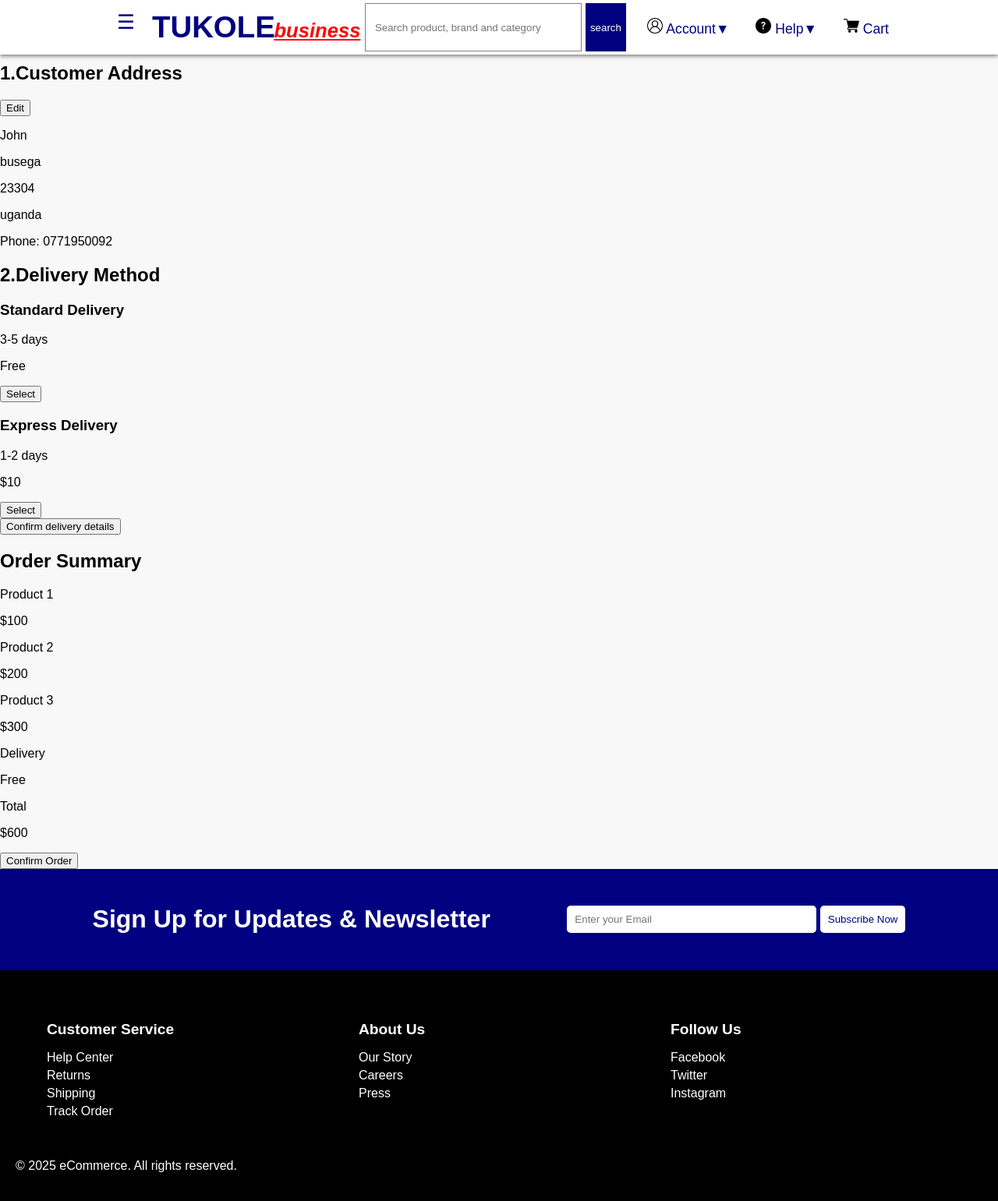
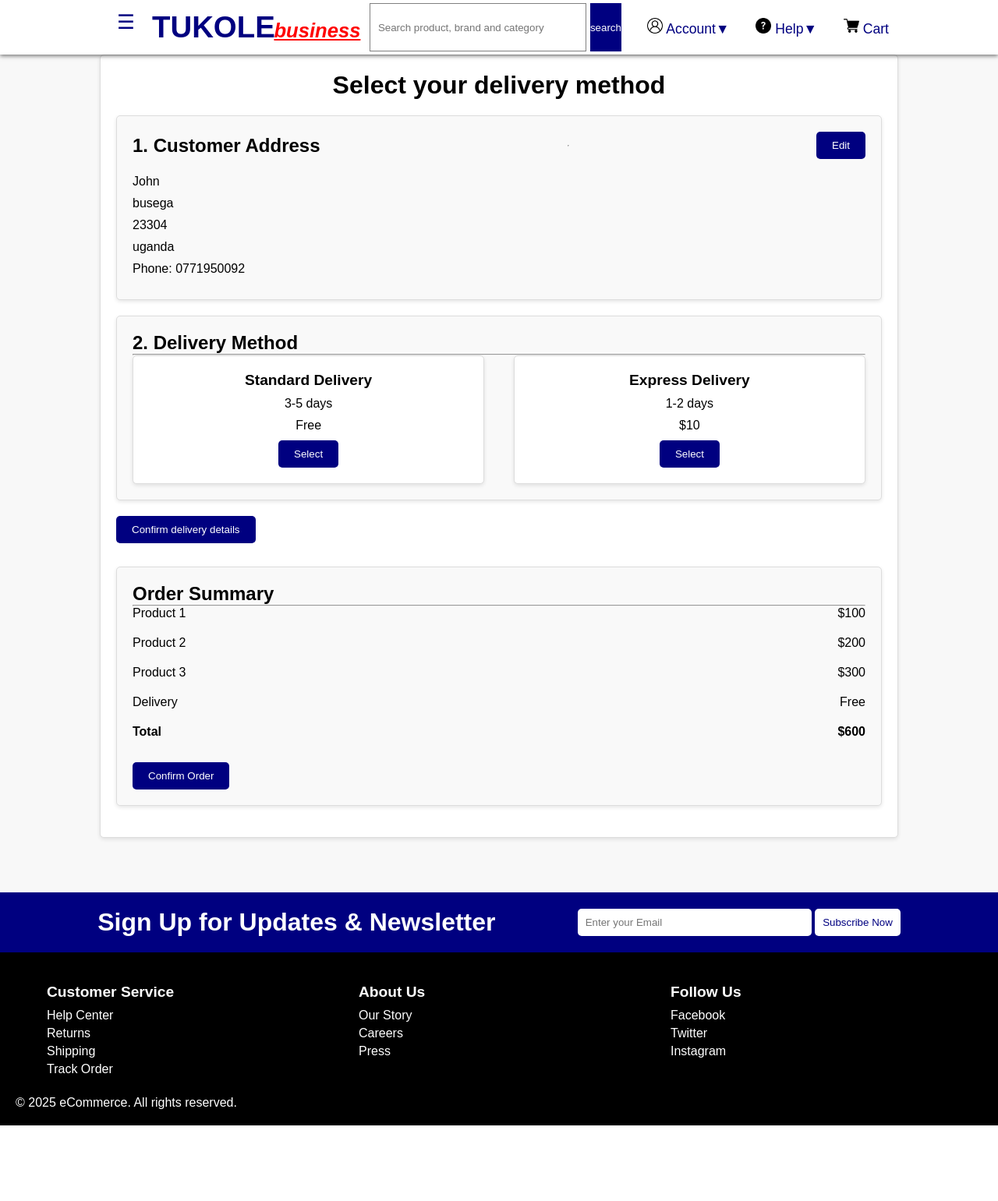
Before and after one commit to shanon082/E-commerce, a PHP site: page /check-out.php in a window 1280 px wide. Shown: the whole page at 78% size. After the commit the page ends 1444 px from the top, so only its background shows below. Run offline with PHP 8.4, Linux system fonts and the light colour scheme.

Commit message:
E-commerce project php

```diff
--- /dev/null
+++ b/admin/footer.php
@@ -0,0 +1,3 @@
+<footer>
+    <p>&copy; 2023 TUKOLE Business. All rights reserved.</p>
+</footer>
--- a/check-out.php
+++ b/check-out.php
@@ -7,7 +7,8 @@ session_start();
 <head>
     <meta charset="UTF-8">
     <meta name="viewport" content="width=device-width, initial-scale=1.0">
-    <title>Document</title>
+    <title>Checkout</title>
+    <link rel="stylesheet" href="checkout.css">
 </head>
 
 <body>
@@ -17,7 +18,7 @@ session_start();
         <div class="customer-details">
             <div class="customer-address">
                 <div class="head">
-                    <h2>1.Customer Address</h2>
+                    <h2>1. Customer Address</h2><hr>
                     <button>Edit</button>
                 </div>
                 <div class="address">
@@ -29,7 +30,7 @@ session_start();
                 </div>
             </div>
             <div class="delivery-method">
-                <h2>2.Delivery Method</h2>
+                <h2>2. Delivery Method</h2><hr>
                 <div class="method">
                     <div class="method-card">
                         <h3>Standard Delivery</h3>
@@ -45,10 +46,10 @@ session_start();
                     </div>
                 </div>
             </div>
-            <button>Confirm delivery details</button>
+            <button class="confirm-delivery">Confirm delivery details</button>
         </div>
         <div class="order-summary">
-            <h2>Order Summary</h2>
+            <h2>Order Summary</h2><hr>
             <div class="summary">
                 <div class="summary-item">
                     <p>Product 1</p>
@@ -66,12 +67,12 @@ session_start();
                     <p>Delivery</p>
                     <p>Free</p>
                 </div>
-                <div class="summary-item">
+                <div class="summary-item total">
                     <p>Total</p>
                     <p>$600</p>
                 </div>
             </div>
-            <button>Confirm Order</button>
+            <button class="confirm-order">Confirm Order</button>
         </div>
     </div>
     <?php include "footer.php"; ?>
--- /dev/null
+++ b/checkout.css
@@ -0,0 +1,98 @@
+* {
+    margin: 0;
+    padding: 0;
+    box-sizing: border-box;
+}
+
+.wrapper {
+    width: 80%;
+    margin: 70px auto;
+    padding: 20px;
+    border: 1px solid #ddd;
+    border-radius: 5px;
+    box-shadow: 0 2px 5px rgba(0, 0, 0, 0.1);
+    background-color: #fff;
+}
+
+.wrapper h1 {
+    font-size: 2rem;
+    margin-bottom: 20px;
+    text-align: center;
+}
+
+.customer-details, .order-summary {
+    margin-bottom: 30px;
+}
+
+.customer-address, .delivery-method, .order-summary {
+    margin-bottom: 20px;
+    padding: 20px;
+    border: 1px solid #ddd;
+    border-radius: 5px;
+    box-shadow: 0 2px 5px rgba(0, 0, 0, 0.1);
+    background-color: #f9f9f9;
+}
+
+.customer-address .head, .delivery-method .head {
+    display: flex;
+    justify-content: space-between;
+    align-items: center;
+    margin-bottom: 20px;
+}
+
+.customer-address .head h2, .delivery-method .head h2 {
+    font-size: 1.5rem;
+}
+
+.customer-address .head button, .delivery-method .method-card button, .confirm-delivery, .confirm-order {
+    background-color: navy;
+    color: white;
+    border: none;
+    padding: 10px 20px;
+    border-radius: 5px;
+    cursor: pointer;
+}
+
+.customer-address .head button:hover, .delivery-method .method-card button:hover, .confirm-delivery:hover, .confirm-order:hover {
+    background-color: white;
+    color: navy;
+    border: 1px solid navy;
+}
+
+.customer-address .address p, .delivery-method .method-card p, .summary-item p {
+    margin-bottom: 10px;
+}
+
+.delivery-method .method {
+    display: flex;
+    justify-content: space-between;
+}
+
+.delivery-method .method-card {
+    width: 48%;
+    padding: 20px;
+    border: 1px solid #ddd;
+    border-radius: 5px;
+    box-shadow: 0 2px 5px rgba(0, 0, 0, 0.1);
+    background-color: #fff;
+    text-align: center;
+}
+
+.delivery-method .method-card h3 {
+    font-size: 1.2rem;
+    margin-bottom: 10px;
+}
+
+.order-summary .summary {
+    margin-bottom: 20px;
+}
+
+.order-summary .summary-item {
+    display: flex;
+    justify-content: space-between;
+    margin-bottom: 10px;
+}
+
+.order-summary .summary-item.total {
+    font-weight: bold;
+}
```
Also changed, not shown: admin/admin.css (added, +82 -0 lines), admin/db.php (added, +13 -0 lines), admin/header.php (added, +29 -0 lines), admin/index.php (added, +24 -0 lines), admin/manage_orders.php (added, +51 -0 lines), admin/manage_products.php (added, +50 -0 lines), admin/manage_users.php (added, +49 -0 lines).
